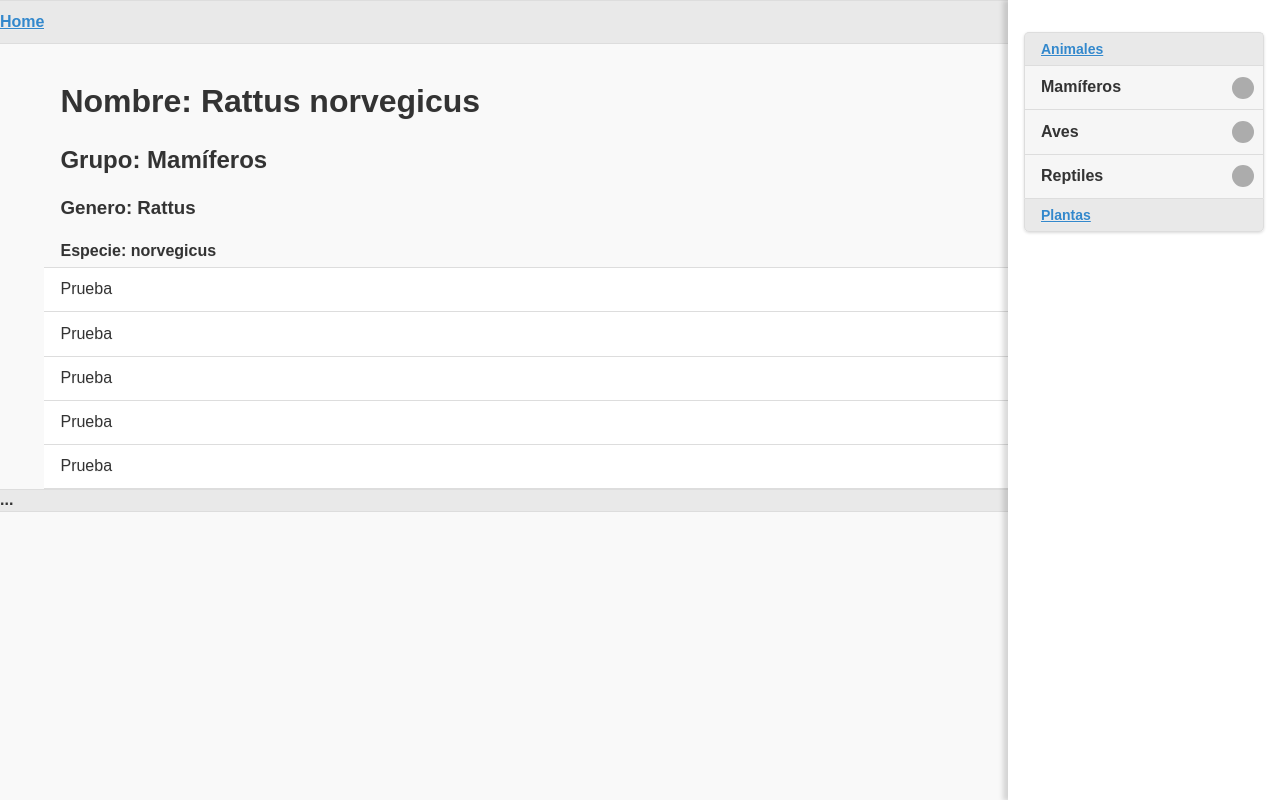
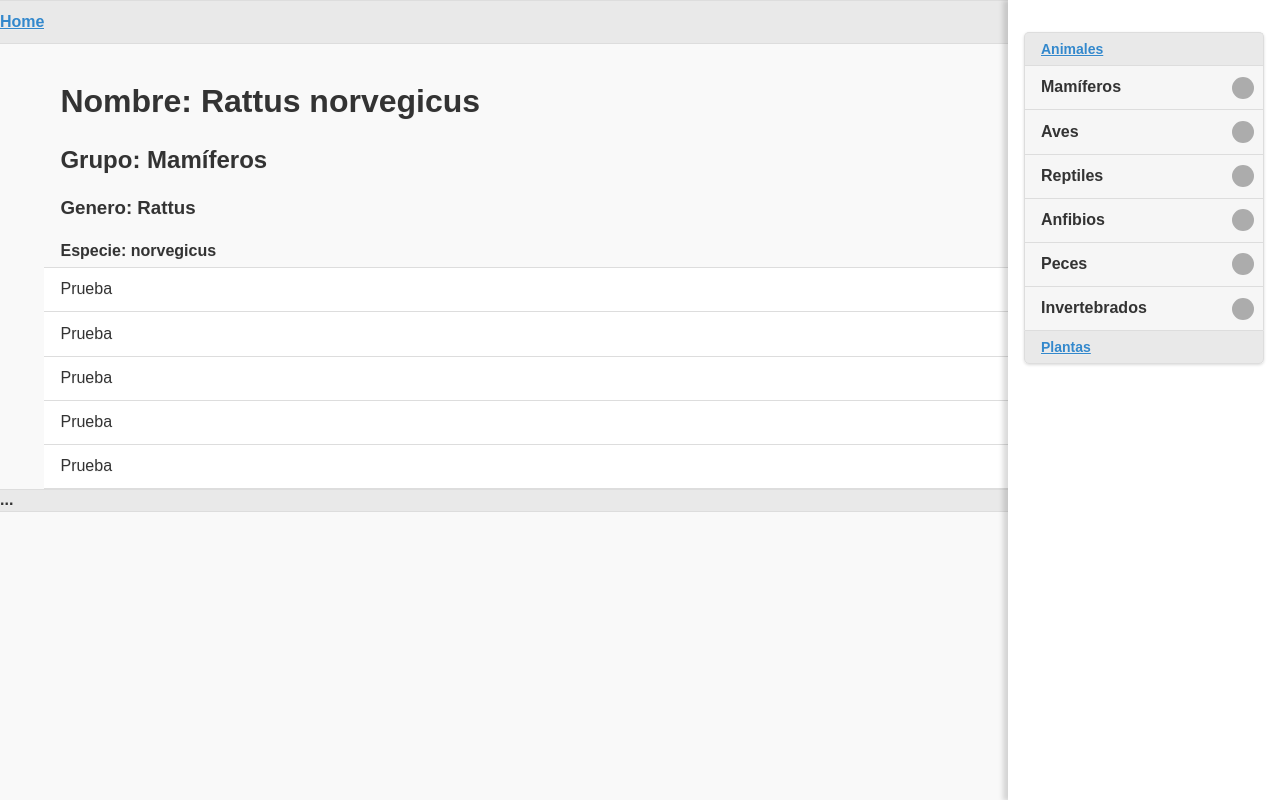
Before and after one commit to tdelatorre/nature-dex, a Django app: template src/nature_dex/templates/file.html in a window 1280 px wide, after a click on "Menu". Run offline with Django 3.2, Linux system fonts and the light colour scheme; the template is opened without the code that fills it, so the values that code supplies are empty.

Commit message:
Update menu

```diff
--- a/src/nature_dex/static/js/general.js
+++ b/src/nature_dex/static/js/general.js
@@ -43,7 +43,9 @@
 
     function panelMenuLinkClick ( event ) {
         event.preventDefault();
-        console.log( 'Menu option selected' );
+        var kingdom = $(event.target).data('kingdom')
+        var group = $(event.target).data('group')
+        SeeAll.seeall(group, kingdom);
     }
 
     function pageChange () {
--- a/src/nature_dex/static/js/libs/classes.js
+++ b/src/nature_dex/static/js/libs/classes.js
@@ -2,7 +2,6 @@
 (function ( scope, $ ) {
     'use strict';
 
-    var client = new $.RestClient('/api/');
     var position = {};
     var group = '';
     var kingdom = '';
@@ -29,7 +28,7 @@
 
     var SeeAll = new Klass();
     SeeAll.extend({
-        seeall: function () {
+        seeall: function (group, kingdom) {
             // Showing loader
 
             navigator.geolocation.getCurrentPosition( function ( position ) {
@@ -58,6 +57,7 @@
     Specimenes.extend({
         data: {},
         getSpecimenes: function (lon, lat, group, kingdom) {
+            var client = new $.RestClient('/api/');
             client.add('specimenes');
             return client.specimenes.read({
                 lon: lon,
@@ -73,6 +73,7 @@
     SpecimenById.extend({
         data: {},
         getSpecimenById: function (specimenId) {
+            var client = new $.RestClient('/api/');
             client.add('specimenes');
             client.specimenes.read(specimenId).done(function ( data ) {
                 SpecimenById.data = data;
--- a/src/nature_dex/templates/base/html.html
+++ b/src/nature_dex/templates/base/html.html
@@ -34,11 +34,14 @@
 
 		<div id="panelmenu" data-role="panel" data-id="panelmenu1" data-position="right" data-position-fixed="true" data-display="overlay" class="panelmenu">
 			<ul data-role="listview" data-inset="true">
-				<li data-role="list-divider"><a href="#menu" class="panelmenu-link">Animales</a></li>
-                <li><a href="#menu" class="panelmenu-link">Mamíferos</a></li>
-                <li><a href="#menu" class="panelmenu-link">Aves</a></li>
-                <li><a href="#menu" class="panelmenu-link">Reptiles</a></li>
-                <li data-role="list-divider"><a href="#menu" class="panelmenu-link">Plantas</a></li>
+				<li data-role="list-divider"><a href="#menu" class="panelmenu-link" data-kingdom="Animalia" data-group="">Animales</a></li>
+                <li><a href="#menu" class="panelmenu-link" data-kingdom="Animalia" data-group="Mamíferos">Mamíferos</a></li>
+                <li><a href="#menu" class="panelmenu-link" data-kingdom="Animalia" data-group="Aves">Aves</a></li>
+                <li><a href="#menu" class="panelmenu-link" data-kingdom="Animalia" data-group="Reptiles">Reptiles</a></li>
+                <li><a href="#menu" class="panelmenu-link" data-kingdom="Animalia" data-group="Anfibios">Anfibios</a></li>
+                <li><a href="#menu" class="panelmenu-link" data-kingdom="Animalia" data-group="Peces continentales">Peces</a></li>
+                <li><a href="#menu" class="panelmenu-link" data-kingdom="Animalia" data-group="Invertebrados">Invertebrados</a></li>
+                <li data-role="list-divider"><a href="#menu" class="panelmenu-link" data-kingdom="Plantae" data-group="">Plantas</a></li>
 			</ul>
 		</div>
 
```
